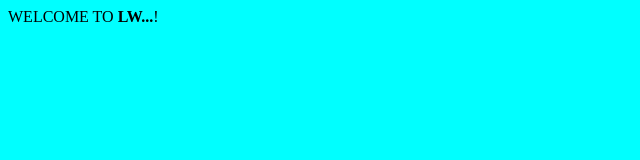
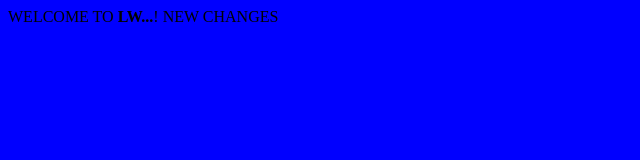
Before and after one commit to ishfaqmushtaq/jenkins, a plain HTML site: page index.html in a window 1280 px wide. Shown: the whole page, without its empty margins (0-640 px from the left). Drawn offline with Linux system fonts and the light colour scheme.

Commit message:
third change

```diff
--- a/index.html
+++ b/index.html
@@ -1,3 +1,4 @@
-<body bgcolor='aqua'>
+<body bgcolor='blue'>
 WELCOME TO <b>LW...</b>!
+NEW CHANGES
 </body>
```
